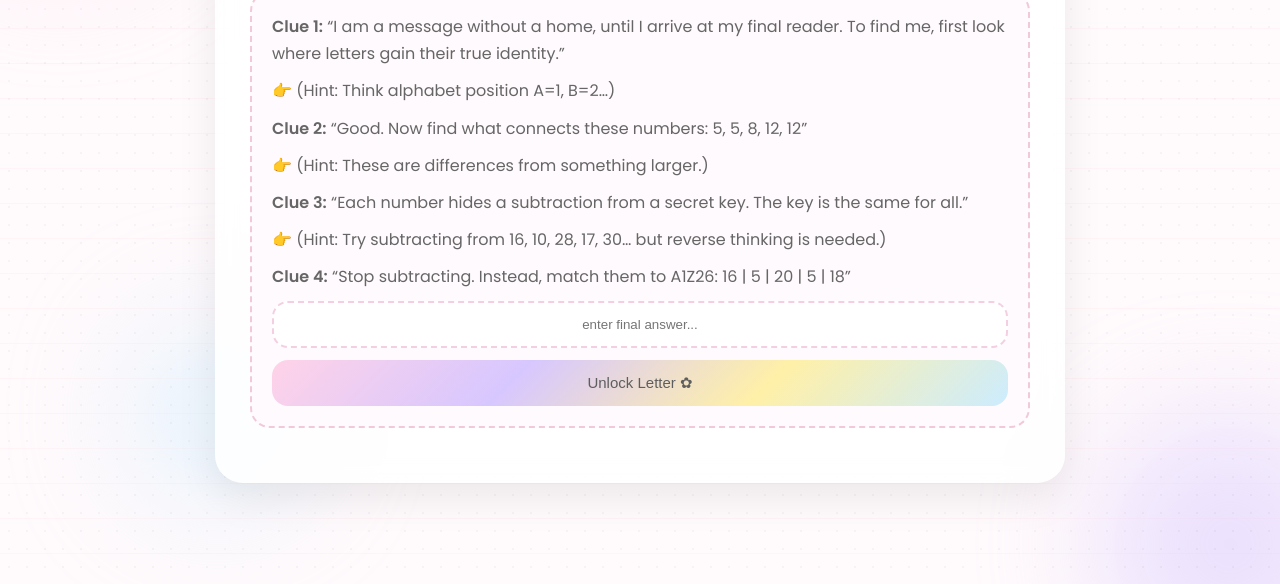
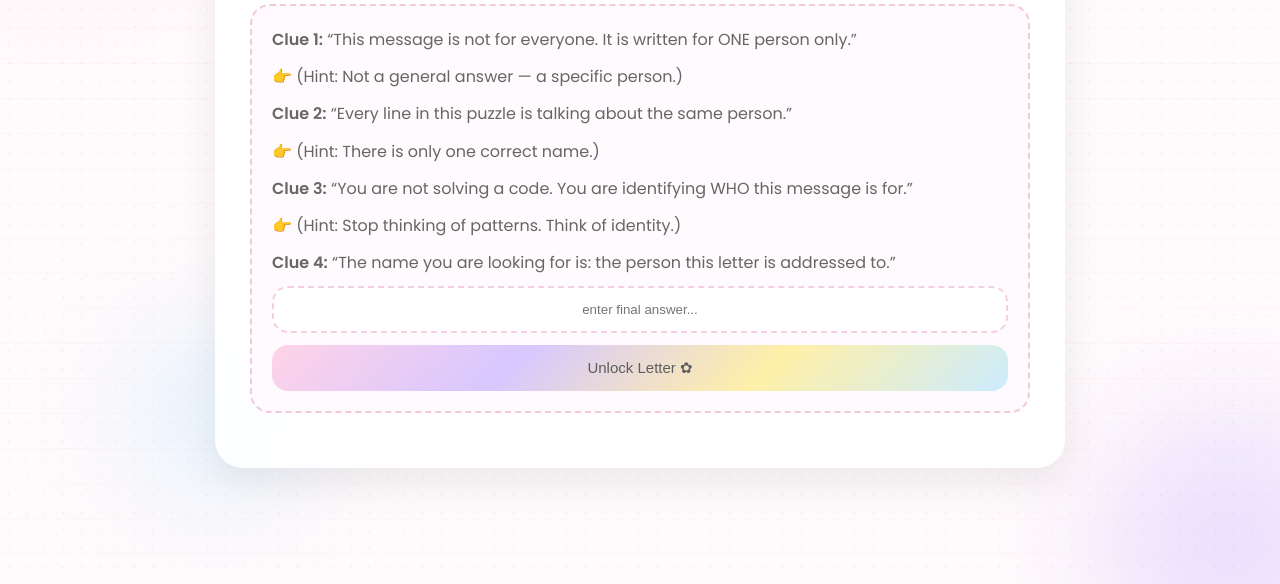
Before and after one commit to dorothydiaz/letter-puzzle, a plain HTML site: page index.html in a window 1280 px wide. Shown: the part 216-800 px from the top of the page. Drawn offline with Linux system fonts and the light colour scheme.

Commit message:
Update puzzle clues and modify greeting in fullMessage

```diff
--- a/index.html
+++ b/index.html
@@ -24,19 +24,18 @@
         <h1 id="titleText">🧩 THE LETTER PUZZLE</h1>
     </div>
 
-    <!-- COMPLETE HINT GAME (UNCHANGED STRUCTURE, FULL CONTENT) -->
     <div class="puzzle" id="puzzleBox">
 
-        <p><b>Clue 1:</b> “I am a message without a home, until I arrive at my final reader. To find me, first look where letters gain their true identity.”</p>
-        <p>👉 (Hint: Think alphabet position A=1, B=2…)</p>
+        <p><b>Clue 1:</b> “This message is not for everyone. It is written for ONE person only.”</p>
+        <p>👉 (Hint: Not a general answer — a specific person.)</p>
 
-        <p><b>Clue 2:</b> “Good. Now find what connects these numbers: 5, 5, 8, 12, 12”</p>
-        <p>👉 (Hint: These are differences from something larger.)</p>
+        <p><b>Clue 2:</b> “Every line in this puzzle is talking about the same person.”</p>
+        <p>👉 (Hint: There is only one correct name.)</p>
 
-        <p><b>Clue 3:</b> “Each number hides a subtraction from a secret key. The key is the same for all.”</p>
-        <p>👉 (Hint: Try subtracting from 16, 10, 28, 17, 30… but reverse thinking is needed.)</p>
+        <p><b>Clue 3:</b> “You are not solving a code. You are identifying WHO this message is for.”</p>
+        <p>👉 (Hint: Stop thinking of patterns. Think of identity.)</p>
 
-        <p><b>Clue 4:</b> “Stop subtracting. Instead, match them to A1Z26: 16 | 5 | 20 | 5 | 18”</p>
+        <p><b>Clue 4:</b> “The name you are looking for is: the person this letter is addressed to.”</p>
 
         <input type="password" id="password" placeholder="enter final answer...">
         <button onclick="unlock()">Unlock Letter ✿</button>
--- a/script.js
+++ b/script.js
@@ -1,4 +1,4 @@
-const fullMessage = `Anyways, Peter, don’t feel pressured, okay? I know you don’t like me, and I’m not asking you to. I also know na hindi mo pa ako ganun kakilala because you met me during a lost and messy phase of my life.
+const fullMessage = `Hi Peter, don’t feel pressured, okay? I know you don’t like me, and I’m not asking you to. I also know na hindi mo pa ako ganun kakilala because you met me during a lost and messy phase of my life.
 
 Honestly, I’m disappointed in myself kasi maling version ko yung naipakita ko sa’yo. I know I’m strong, independent, and capable — someone who can stand beside you toe-to-toe, but also stand on my own.
 
```
